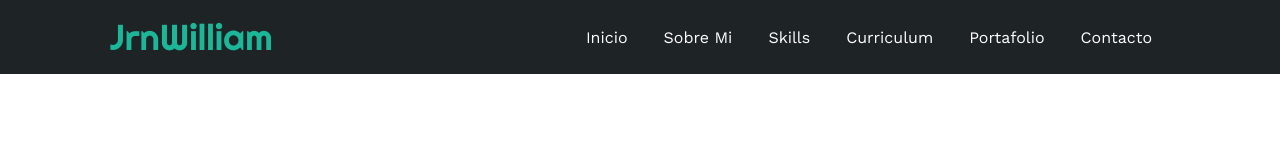
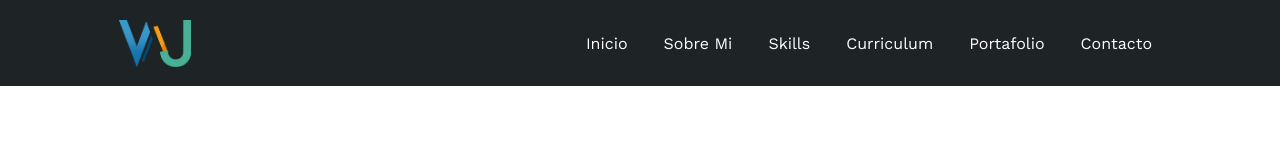
Before and after one commit to JrnWilliam/portafolio, a plain HTML site: page index.html in a window 1280 px wide. Drawn offline with nearby package versions, Linux system fonts and the light colour scheme.

Commit message:
Mejoras al codigo

```diff
--- a/estilo/estilo.css
+++ b/estilo/estilo.css
@@ -33,12 +33,25 @@ html
     padding: 15px 20px;
 }
 
-.contenedor-header header .logo a
+/* .contenedor-header header .logo a
 {
     font-family: 'Righteous';
     font-size: 36px;
     color: #1CB698;
     text-decoration: none;
+} */
+
+.contenedor-header header .logo
+{
+    text-align: center;
+    margin-top: 5px;
+}
+
+.logotipo
+{
+    width: 90px;
+    height: auto;
+    max-width: 80%;
 }
 
 .contenedor-header header ul
--- a/index.html
+++ b/index.html
@@ -12,7 +12,8 @@
     <div class="contenedor-header">
         <header>
             <div class="logo">
-                <a href="#">JrnWilliam</a>
+                <!-- <a href="#">JrnWilliam</a> -->
+                <a href="#"><img src="img/Logo.png" alt="Mi Logo Personal" class="logotipo" title="Mi Logo"></a>
             </div>
             <nav class="nav">
                 <ul>
```
